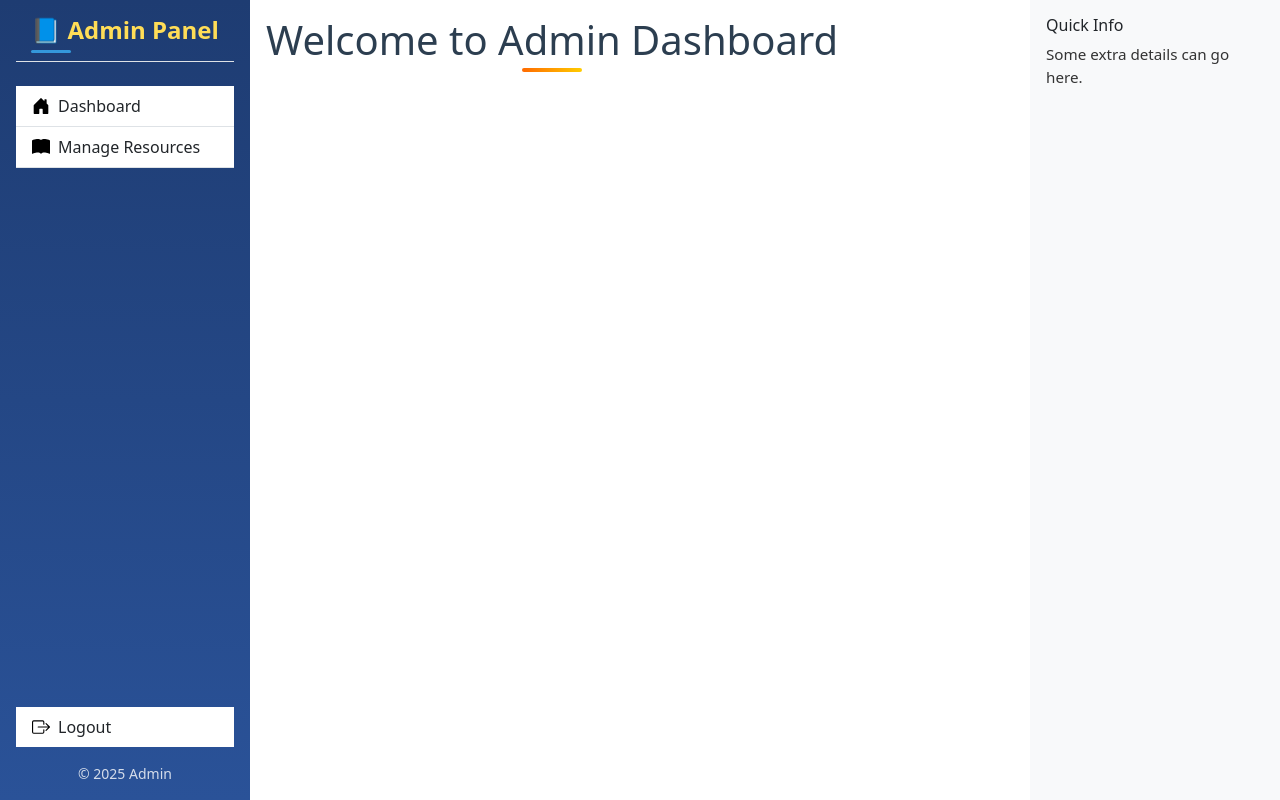
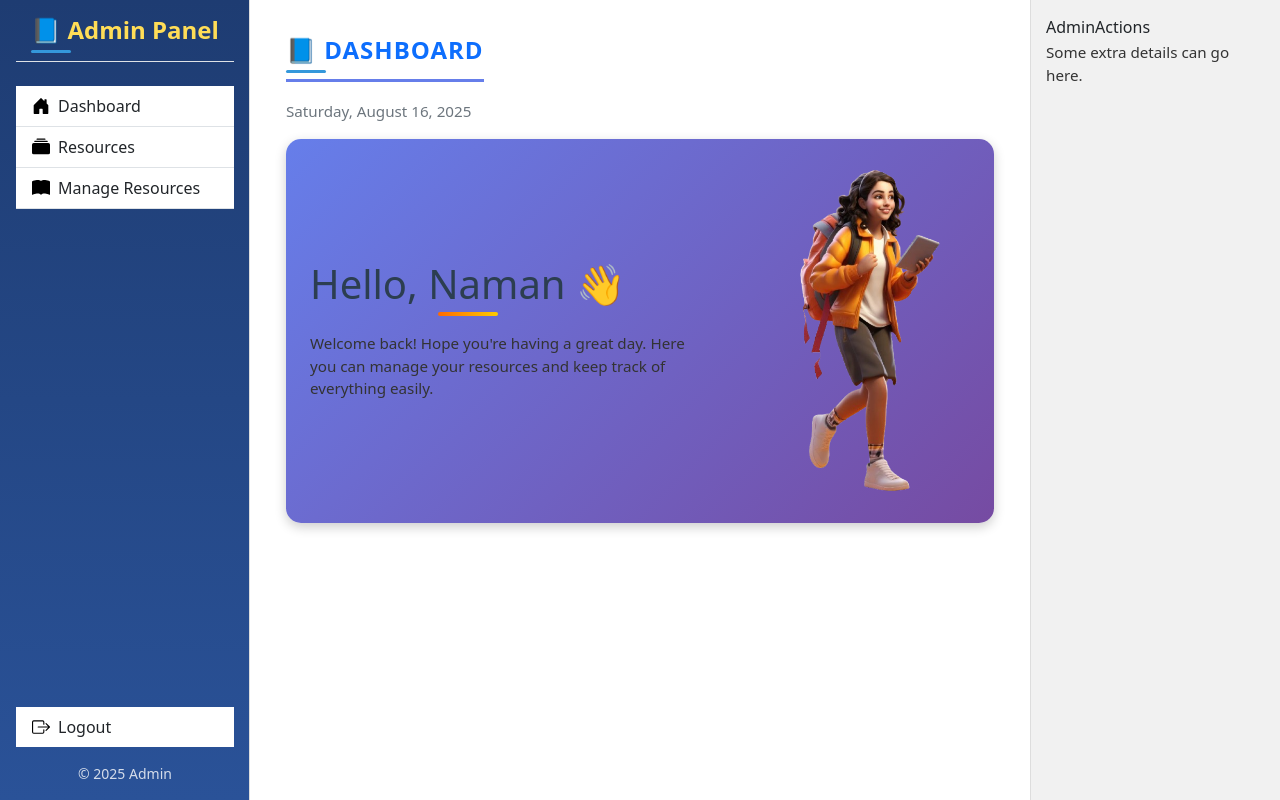
Before and after one commit to Ajayy-Singh/Pragati---An-Educational-Website, a React (Vite) app in the folder Pragati_Frontend/: page /admin in a window 1280 px wide. Built offline with nearby package versions, Linux system fonts and the light colour scheme.

Commit message:
admin changes

```diff
--- a/Pragati_Frontend/src/components/adminPanel/AdminPanel.jsx
+++ b/Pragati_Frontend/src/components/adminPanel/AdminPanel.jsx
@@ -1,25 +1,88 @@
 import React, { useState } from "react";
 import AdminSidebar from "./adminPage/AdminSidebar";
 import AdminContent from "./adminPage/AdminContent";
+import AdminActions from "./adminPage/AdminActions";
 
 const AdminPanel = () => {
   const [selectedAction, setSelectedAction] = useState("dashboard");
 
   return (
-    <div className="d-flex">
+    <div
+      className="d-flex"
+      style={{
+        height: "100vh", // Full screen height
+        overflow: "hidden", // Prevent outer scroll
+      }}
+    >
       {/* Left Sidebar */}
-      <div style={{ width: "250px" }}>
+      <div
+        style={{
+          width: "250px",
+          flexShrink: 0,
+          background: "#f8f9fa",
+          borderRight: "1px solid #ddd",
+          overflowY: "auto",
+          scrollbarWidth: "none", // Firefox
+          msOverflowStyle: "none", // IE/Edge
+        }}
+      >
+        {/* Hide scrollbar for Chrome/Safari */}
+        <style>
+          {`
+            div::-webkit-scrollbar {
+              display: none;
+            }
+          `}
+        </style>
         <AdminSidebar setSelectedAction={setSelectedAction} />
       </div>
 
       {/* Middle Content */}
-      <div className="flex-grow-1">
-        <AdminContent selectedAction={selectedAction} setSelectedAction={setSelectedAction} />
+      <div
+        style={{
+          flexGrow: 1,
+          minWidth: 0,
+          overflowY: "auto",
+          padding: "20px",
+          background: "#fff",
+          scrollbarWidth: "none",
+          msOverflowStyle: "none",
+        }}
+      >
+        <style>
+          {`
+            div::-webkit-scrollbar {
+              display: none;
+            }
+          `}
+        </style>
+        <AdminContent
+          selectedAction={selectedAction}
+          setSelectedAction={setSelectedAction}
+        />
       </div>
 
       {/* Right Section */}
-      <div style={{ width: "250px" }} className="bg-light p-3">
-        <h6>Quick Info</h6>
+      <div
+        style={{
+          width: "250px",
+          flexShrink: 0,
+          background: "#f1f1f1",
+          borderLeft: "1px solid #ddd",
+          padding: "15px",
+          overflowY: "auto",
+          scrollbarWidth: "none",
+          msOverflowStyle: "none",
+        }}
+      >
+        <style>
+          {`
+            div::-webkit-scrollbar {
+              display: none;
+            }
+          `}
+        </style>
+        <AdminActions setSelectedAction={setSelectedAction} />
         <p>Some extra details can go here.</p>
       </div>
     </div>
--- a/Pragati_Frontend/src/components/adminPanel/adminPage/AdminActions.jsx
+++ b/Pragati_Frontend/src/components/adminPanel/adminPage/AdminActions.jsx
@@ -1,14 +1,9 @@
-import React from "react";
-import AddSubject from "../AddSubject";
+import React from 'react'
 
-const AdminContent = ({ selectedAction }) => {
+const AdminActions = () => {
   return (
-    <div className="p-3">
-      {selectedAction === "dashboard" && <h2>Welcome to Admin Dashboard</h2>}
-      {selectedAction === "manageResources" && <AddSubject />}
-      {selectedAction === "logout" && <h3>Logging out...</h3>}
-    </div>
-  );
-};
+    <div>AdminActions</div>
+  )
+}
 
-export default AdminContent;
+export default AdminActions
--- a/Pragati_Frontend/src/components/adminPanel/adminPage/AdminContent.jsx
+++ b/Pragati_Frontend/src/components/adminPanel/adminPage/AdminContent.jsx
@@ -1,13 +1,103 @@
 import React from "react";
+import { useNavigate } from "react-router-dom";
+import stuimg from "../../../assets/images/stuimg.png";
+import Subjects from "../../subjects/Subjects";
 import AddSubject from "../AddSubject";
 
-const AdminContent = ({ selectedAction, setSelectedAction }) => {
+const AdminContent = ({
+  selectedAction,
+  setSelectedAction,
+  userName = "Naman",
+}) => {
+  const navigate = useNavigate();
+
+  // Get current date in format like: Monday, 2 November 2025
+  const currentDate = new Date().toLocaleDateString("en-US", {
+    weekday: "long",
+    day: "numeric",
+    month: "long",
+    year: "numeric",
+  });
+
   return (
-    <div className="p-3">
-      {selectedAction === "dashboard" && <h2>Welcome to Admin Dashboard</h2>}
+    <div className="p-3" style={{ height: "100%", overflow: "hidden" }}>
+      {selectedAction === "dashboard" && (
+        <>
+          {/* Small Dashboard Heading */}
+          <h4
+            className="fw-bold text-primary mb-3"
+            style={{
+              display: "inline-block",
+              paddingBottom: "6px",
+              letterSpacing: "1px",
+              textTransform: "uppercase",
+              borderBottom: "3px solid #667eea",
+            }}
+          >
+            Dashboard
+          </h4>
+
+          {/* Date */}
+          <p className="text-secondary">{currentDate}</p>
+
+          {/* Greeting Container */}
+          <div
+            className="d-flex justify-content-between align-items-center p-4 mt-3"
+            style={{
+              background: "linear-gradient(135deg, #667eea, #764ba2)",
+              color: "white",
+              borderRadius: "15px",
+              boxShadow: "0px 4px 12px rgba(0,0,0,0.2)",
+            }}
+          >
+            {/* Left side: Greeting text */}
+            <div style={{ maxWidth: "60%" }}>
+              <h2>Hello, {userName} 👋</h2>
+              <p className="mt-2">
+                Welcome back! Hope you're having a great day. Here you can
+                manage your resources and keep track of everything easily.
+              </p>
+            </div>
+
+            {/* Right side: Student illustration */}
+            <div>
+              <img
+                src={stuimg}
+                alt="Student at desk"
+                style={{ width: "200px", borderRadius: "10px" }}
+              />
+            </div>
+          </div>
+        </>
+      )}
+
+      {selectedAction === "resources" && (
+        <div
+          style={{
+            display: "grid",
+            height: "100vh",
+            overflow: "hidden",
+          }}
+        >
+
+          <div
+            style={{
+              overflowY: "auto",
+              background: "#fff",
+            }}
+          >
+            <Subjects />
+          </div>
+
+        </div>
+      )}
+
       {selectedAction === "manageResources" && (
-        <AddSubject setSelectedAction={setSelectedAction} />
+        <>
+          <AddSubject />
+        </>
       )}
+
       {selectedAction === "logout" && <h3>Logging out...</h3>}
     </div>
   );
--- a/Pragati_Frontend/src/components/adminPanel/adminPage/AdminSidebar.jsx
+++ b/Pragati_Frontend/src/components/adminPanel/adminPage/AdminSidebar.jsx
@@ -1,18 +1,18 @@
 import React from "react";
 import { ListGroup } from "react-bootstrap";
-import { HouseDoorFill, BookFill, BoxArrowRight } from "react-bootstrap-icons";
+import { HouseDoorFill, BookFill, BoxArrowRight, CollectionFill } from "react-bootstrap-icons"; // Added CollectionFill for Resources
 
 const AdminSidebar = ({ setSelectedAction }) => {
   return (
     <div
       className="d-flex flex-column vh-100 p-3"
       style={{
-        background: "linear-gradient(180deg, #1e3c72, #2a5298)", // Blue gradient
+        background: "linear-gradient(180deg, #1e3c72, #2a5298)",
         color: "white",
         width: "250px",
       }}
     >
-      {/* Sidebar Header with Book Icon */}
+      {/* Sidebar Header */}
       <div className="mb-4 text-center fw-bold border-bottom pb-2 d-flex align-items-center justify-content-center">
         <h4 className="mb-0 admin-title">Admin Panel</h4>
       </div>
@@ -25,6 +25,14 @@ const AdminSidebar = ({ setSelectedAction }) => {
           onClick={() => setSelectedAction("dashboard")}
         >
           <HouseDoorFill className="me-2" size={18} /> Dashboard
+        </ListGroup.Item>
+
+        <ListGroup.Item
+          action
+          className="d-flex align-items-center sidebar-item"
+          onClick={() => setSelectedAction("resources")}
+        >
+          <CollectionFill className="me-2" size={18} /> Resources
         </ListGroup.Item>
 
         <ListGroup.Item
@@ -67,7 +75,7 @@ const AdminSidebar = ({ setSelectedAction }) => {
         }
 
         .admin-title {
-          color: #ffdd57; /* Yellow for visibility */
+          color: #ffdd57;
           font-weight: 700;
         }
       `}</style>
```
Also changed, not shown: Pragati_Frontend/src/assets/images/stuimg.png (added), Pragati_Frontend/src/components/profile/Profile.jsx (added).
